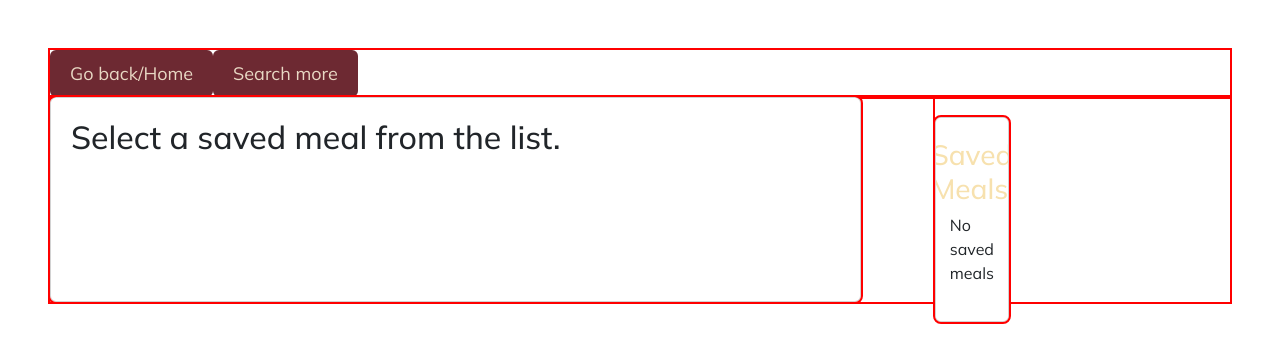
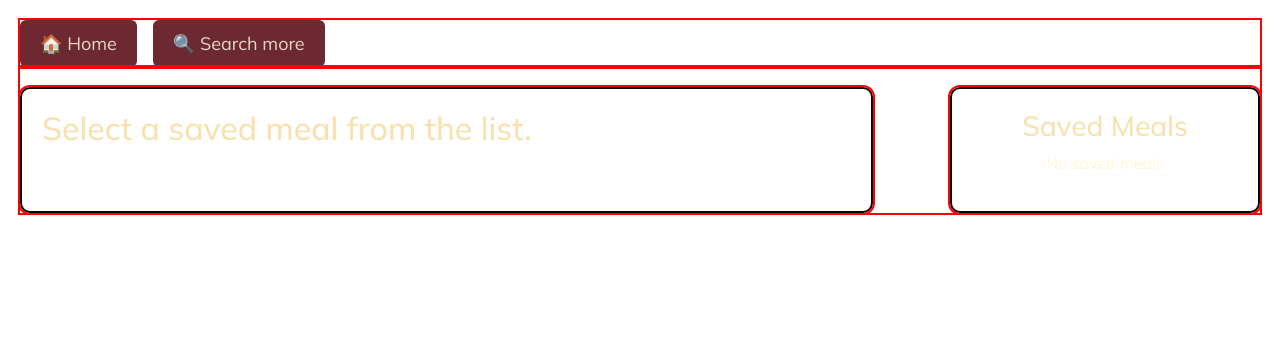
Before and after one commit to HenrikSaega/ryhmatoo, a React (Create React App) app: page /saved in a window 1280 px wide. Shown: the top 362 px of the page. Built offline with nearby package versions, Linux system fonts and the light colour scheme.

Commit message:
saved meals page finished

```diff
--- a/src/assets/styles/SavedRecipes.css
+++ b/src/assets/styles/SavedRecipes.css
@@ -1,5 +1,5 @@
 .main {
-    padding: 50px;
+    padding: 20px;
     background: linear-gradient(rgba(0, 0, 0, 0.4)), url(../img/background.png) no-repeat center center fixed;
     background-size: cover;
     min-height: 100vh;
@@ -9,13 +9,40 @@
 .row-container {
     grid-template-columns: 75% 25%;
     display: grid;
+    box-sizing: border-box;
+    padding-top:20px;
 }
 
-.meal-view{
+.row-container .meal-view{
     padding:20px;
     background: linear-gradient(rgba(0, 0, 0, 0.7));
     border: 2px solid black;
-    padding: 20px;
+    overflow-y: auto;
+    max-height: calc(100vh - 100px);
+    color:#fff8d6;
+    border-radius: 10px;
+    box-sizing: border-box;
+}
+
+.meal-view h4, p, li{
+    color:#fff8d6;
+}
+
+.meal-view .btn{
+    color: #211f1f;
+    background-color: #617a55;
+    font-size:x-large;
+    font-weight: 700;
+    padding: 10px 20px;
+    border: none;
+}
+
+.meal-view .btn:hover{
+    background-color: #a4d0a4;
+}
+
+.meal-view h2{
+    color: #f7e1ae;
 }
 
 .meal-img{
@@ -23,17 +50,18 @@
     border-radius:10px;
 }
 
-.saved-meals {
+.row-container .saved-meals {
+    padding:20px;
     align-items: center;
+    background: linear-gradient(rgba(0, 0, 0, 0.7));
     border: 2px solid black;
-    background: linear-gradient(rgba(0, 0, 0, 0.7));
     width:100%;
     border-radius: 10px;
-    padding: 20px;
     overflow-y: auto;
+    max-height: calc(100vh - 100px);
     position: sticky;
-    top: 20px;
     color:#fff8d6;
+    box-sizing: border-box;
 }
 
 .saved-meals h3{
--- a/src/pages/SavedRecipes.js
+++ b/src/pages/SavedRecipes.js
@@ -30,25 +30,40 @@ const SavedRecipes = () => {
   return (
     <div className='main'>
       <div className='btn-container'>
-        <button className='btn' onClick={() => navigate('/')}>Go back/Home</button>
-        <button className='btn' onClick={() => navigate('/search')}>Search more</button>
+        <button className='btn' onClick={() => navigate('/')}>🏠 Home</button>
+        <button className='btn mx-3' onClick={() => navigate('/search')}>🔍 Search more</button>
       </div>
       {/* Main Content - Either Show Meal Details or Message */}
       <div className='row-container'>
         <div className='meal-view card col-md-11'>
           {meal ? (
             <>
+              <div className='row'>
+                <div className='col-9'>
                   <h2>{meal.strMeal}</h2>
+                </div>
+                <div className='col-3 text-end'>
+                  <button
+                    onClick={handleSaveMeal}
+                    className='btn'>
+                    💾 Save Meal
+                  </button>
+                </div>
+              </div>
 
+
+              <div className='row'>
+                <div className='col-6'>
                   <img
                     src={meal.strMealThumb}
                     alt={meal.strMeal}
-                className='meal-img'
+                    className='meal-img img-fluid'
                   />
-
                   <p><strong>Category:</strong> {meal.strCategory}</p>
                   <p><strong>Area:</strong> {meal.strArea}</p>
 
+                </div>
+                <div className='col-6'>
                   <h4>Ingredients:</h4>
                   <ul>
                     {Array.from({ length: 20 }).map((_, i) => {
@@ -57,22 +72,18 @@ const SavedRecipes = () => {
                       return ingredient ? <li key={i}>{measure} {ingredient}</li> : null;
                     })}
                   </ul>
+                </div>
+              </div>
 
               <h4>Instructions:</h4>
               <p>{meal.strInstructions}</p>
 
-              <button
-                onClick={handleSaveMeal}
-                className='btn'>
-                Save Meal
-              </button>
             </>
           ) : (
             <h2>Select a saved meal from the list.</h2>
           )}
         </div>
         {/* Sidebar: Always Show Saved Meals */}
-        <div>
         <div className='card saved-meals col-md-3'>
           <h3>Saved Meals</h3>
           {savedMeals.length === 0 ? (
@@ -96,7 +107,6 @@ const SavedRecipes = () => {
         </div>
       </div>
     </div>
-    </div>
   );
 };
 
```
Lines whose indentation alone changed are shown as unchanged.
